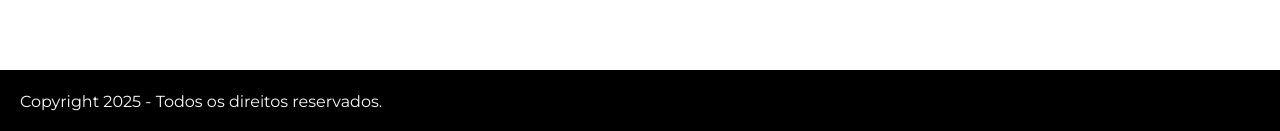
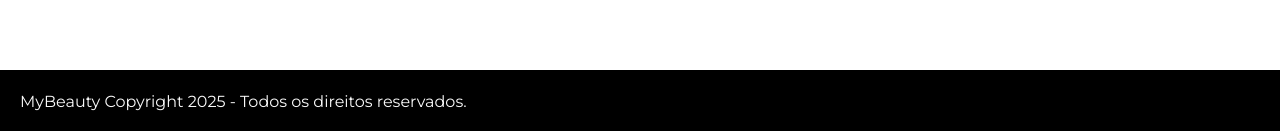
Before and after one commit to LeonardoBig-BSI/landing-page--mybeauty, a Next.js app: page / in a window 1280 px wide. Shown: the part 4408-4539 px from the top of the page. Built offline with nearby package versions, Linux system fonts and the light colour scheme.

Commit message:
Finalizando carrossel de marcas e componentizando Footer e Section Ap. e Map.

```diff
--- a/src/app/page.tsx
+++ b/src/app/page.tsx
@@ -1,14 +1,27 @@
-import Footer from "@/components/Footer";
+"use client"
+
+import { useEffect, useState } from "react";
+
 import { Header } from "@/components/Header";
-import SectionApresentation from "@/components/Sections/SectionApresentation";
+import { Footer } from "@/components/Footer";
+
+import { SectionCarouselProductsOffer } from "@/components/Sections/SectionCarousel/SectionCarouselProductsOffer";
+import { SectionCarouselProductsBestsellers } from "@/components/Sections/SectionCarousel/SectionCarouselProductsBestsellers";
+import { SectionCarouselBrands } from "@/components/Sections/SectionCarousel/SectionCarouselBrands";
+import { SectionApresentation } from "@/components/Sections/SectionApresentation";
 import { SectionBanner } from "@/components/Sections/SectionBanner";
-import { SectionCarouselBrands } from "@/components/Sections/SectionCarousel/SectionCarouselBrands";
-import { SectionCarouselProductsBestsellers } from "@/components/Sections/SectionCarousel/SectionCarouselProductsBestsellers";
-import { SectionCarouselProductsOffer } from "@/components/Sections/SectionCarousel/SectionCarouselProductsOffer";
-import SectionMap from "@/components/Sections/SectionMap";
+import { SectionMap } from "@/components/Sections/SectionMap";
 
 export default function Home() {
+  const [hydrate, setHydrate] = useState<boolean>(false);
+
+  useEffect(() => {
+    setHydrate(true);
+  }, []);
+
   return (
+    <>
+      {hydrate ? (
         <>
           <Header.Root>
             <Header.Content />
@@ -26,7 +39,12 @@ export default function Home() {
             <SectionMap />
           </main>
 
-      <Footer />
+          <Footer.Root>
+            <Footer.Content />
+          </Footer.Root>
+        </>
+      ) : (<></>)}
+
     </>
   );
 }
--- a/src/components/Carousel/CarouselBrands/CarouselBrandsContent/index.tsx
+++ b/src/components/Carousel/CarouselBrands/CarouselBrandsContent/index.tsx
@@ -5,12 +5,14 @@ import { Card, CardContent } from "@/components/ui/card"
 import { CarouselContent, CarouselItem, CarouselNext, CarouselPrevious } from "@/components/ui/carousel"
 import { logos } from "@/constants/logos"
 import { useIsMobile } from "@/hooks/useIsMobile"
+import { ArrowRight, ArrowRightLeft } from "lucide-react"
 
 export const CarouselBrandsContent = () => {
     const isMobile = useIsMobile();
 
     return isMobile ? (
         <>
+            <div className="relative w-full">
                 <CarouselContent className="flex gap-2 px-2 touch-pan-x">
                     {logos.map((item) => (
                         <CarouselItem
@@ -18,7 +20,7 @@ export const CarouselBrandsContent = () => {
                             className="px-2"
                         >
                             <Card className="shadow-none border-none bg-transparent">
-                            <CardContent className="p-0 flex justify-center">
+                                <CardContent className="p-0 flex flex-col items-center justify-center gap-2">
                                     <div className="relative w-[100px] h-[100px] rounded-full overflow-hidden border border-zinc-200">
                                         <Image
                                             src={item.image}
@@ -27,15 +29,18 @@ export const CarouselBrandsContent = () => {
                                             className="object-cover cursor-pointer"
                                         />
                                     </div>
+
+                                    <ArrowRight />
                                 </CardContent>
                             </Card>
                         </CarouselItem>
                     ))}
+
                 </CarouselContent>
 
-            {/* <CarouselPrevious className="flex absolute left-2 top-1/2 -translate-y-1/2 z-10" />
-            <CarouselNext className="flex absolute right-2 top-1/2 -translate-y-1/2 z-10" /> */}
-
+                <CarouselPrevious  />
+                <CarouselNext />
+            </div>
         </>
     )
         : (
--- /dev/null
+++ b/src/components/Footer/FooterContent/index.tsx
@@ -0,0 +1,10 @@
+
+export const FooterContent = () => {
+    return (
+        <div className="flex flex-col sm:flex-row justify-between gap-2 sm:gap-4">
+            <p className="text-sm sm:text-base text-left text-zinc-50">
+                MyBeauty Copyright 2025 - Todos os direitos reservados.
+            </p>
+        </div>
+    )
+}
--- /dev/null
+++ b/src/components/Footer/FooterRoot/index.tsx
@@ -0,0 +1,9 @@
+import { ReactNode } from "react"
+
+export const FooterRoot = ({ children }: { children: ReactNode }) => {
+    return(
+        <footer className="mt-80 md:mt-40 p-5 bg-black">
+            {children}
+        </footer>
+    )
+}
--- a/src/components/Footer/index.tsx
+++ b/src/components/Footer/index.tsx
@@ -1,12 +1,7 @@
+import { FooterContent } from "./FooterContent"
+import { FooterRoot } from "./FooterRoot"
 
-export default function Footer() {
-    return(
-        <footer className="mt-80 md:mt-40 p-5 bg-black">
-            <div className="flex flex-col sm:flex-row justify-between gap-2 sm:gap-4">
-                <p className="text-sm sm:text-base text-left text-zinc-50">
-                    Copyright 2025 - Todos os direitos reservados.
-                </p>
-            </div>
-        </footer>
-    )
+export const Footer = {
+    Root: FooterRoot,
+    Content: FooterContent
 }
--- a/src/components/Sections/SectionApresentation/index.tsx
+++ b/src/components/Sections/SectionApresentation/index.tsx
@@ -1,6 +1,6 @@
 import Image from "next/image"
 
-export default function SectionApresentation() {
+export const SectionApresentation = () => {
   return (
     <section>
       <div className="mt-24 md:mt-72 lg:mt-72 xl:mt-72 flex flex-col justify-center items-center gap-8">
--- a/src/components/Sections/SectionCarousel/SectionCarouselBrands/index.tsx
+++ b/src/components/Sections/SectionCarousel/SectionCarouselBrands/index.tsx
@@ -1,4 +1,4 @@
-import { CarouselBrands } from "@/components/Carousel/CarouselBrands"
+import { CarouselBrands } from "@/components/Carousel/CarouselBrands";
 
 export const SectionCarouselBrands = () => {
     return (
@@ -12,6 +12,8 @@ export const SectionCarouselBrands = () => {
                     <CarouselBrands.Root>
                         <CarouselBrands.Content />
                     </CarouselBrands.Root>
+
+
                 </div>
             </div>
         </section>
--- a/src/components/Sections/SectionMap/index.tsx
+++ b/src/components/Sections/SectionMap/index.tsx
@@ -1,5 +1,5 @@
 
-export default function SectionMap() {
+export const SectionMap = () => {
     return (
         <section className="mt-48 flex flex-col justify-center items-center gap-8">
             <h1 className="text-2xl md:text-3xl lg:text-3xl xl:text-3xl font-bold text-center">
```
Lines whose indentation alone changed are shown as unchanged.
